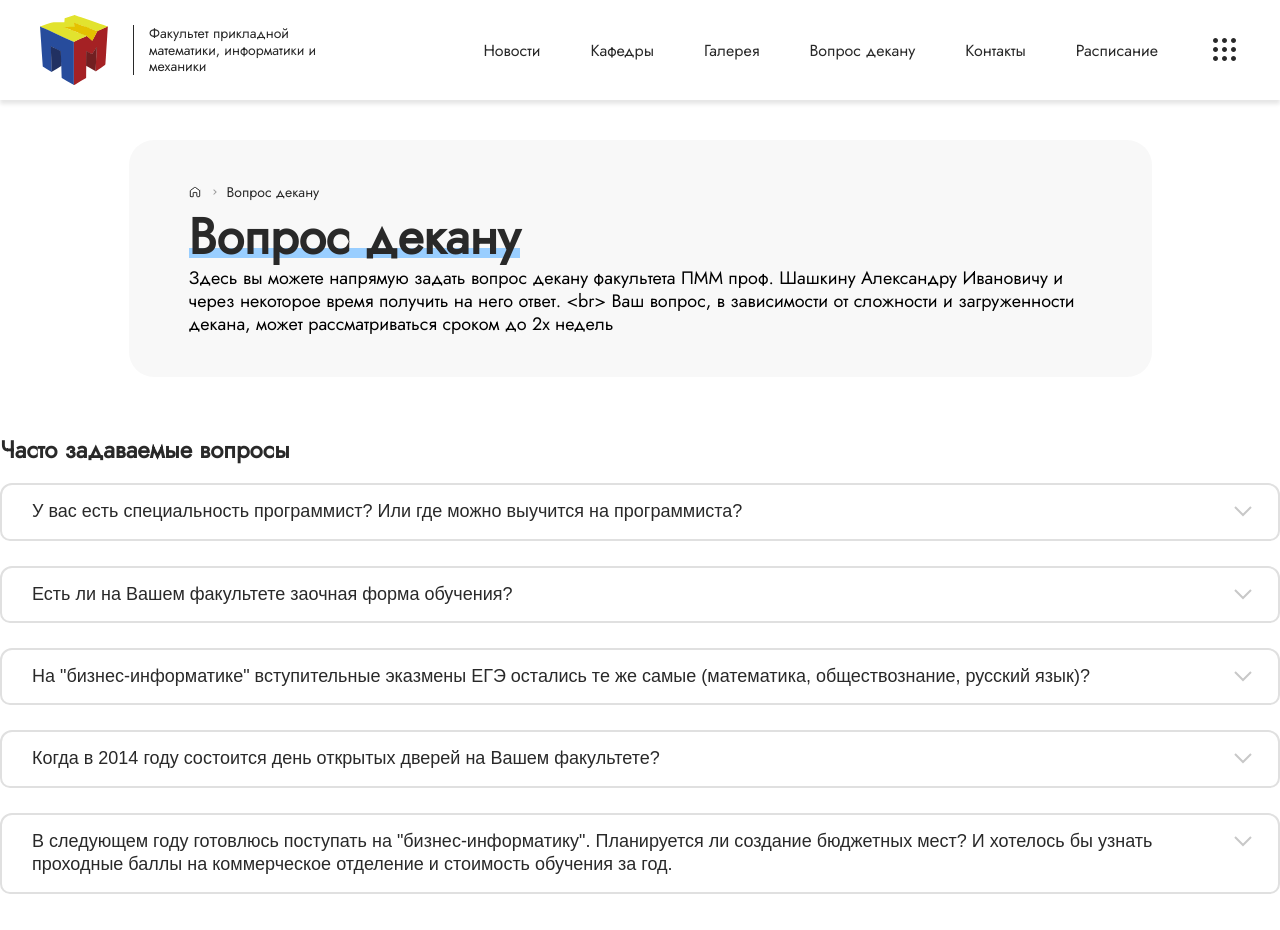
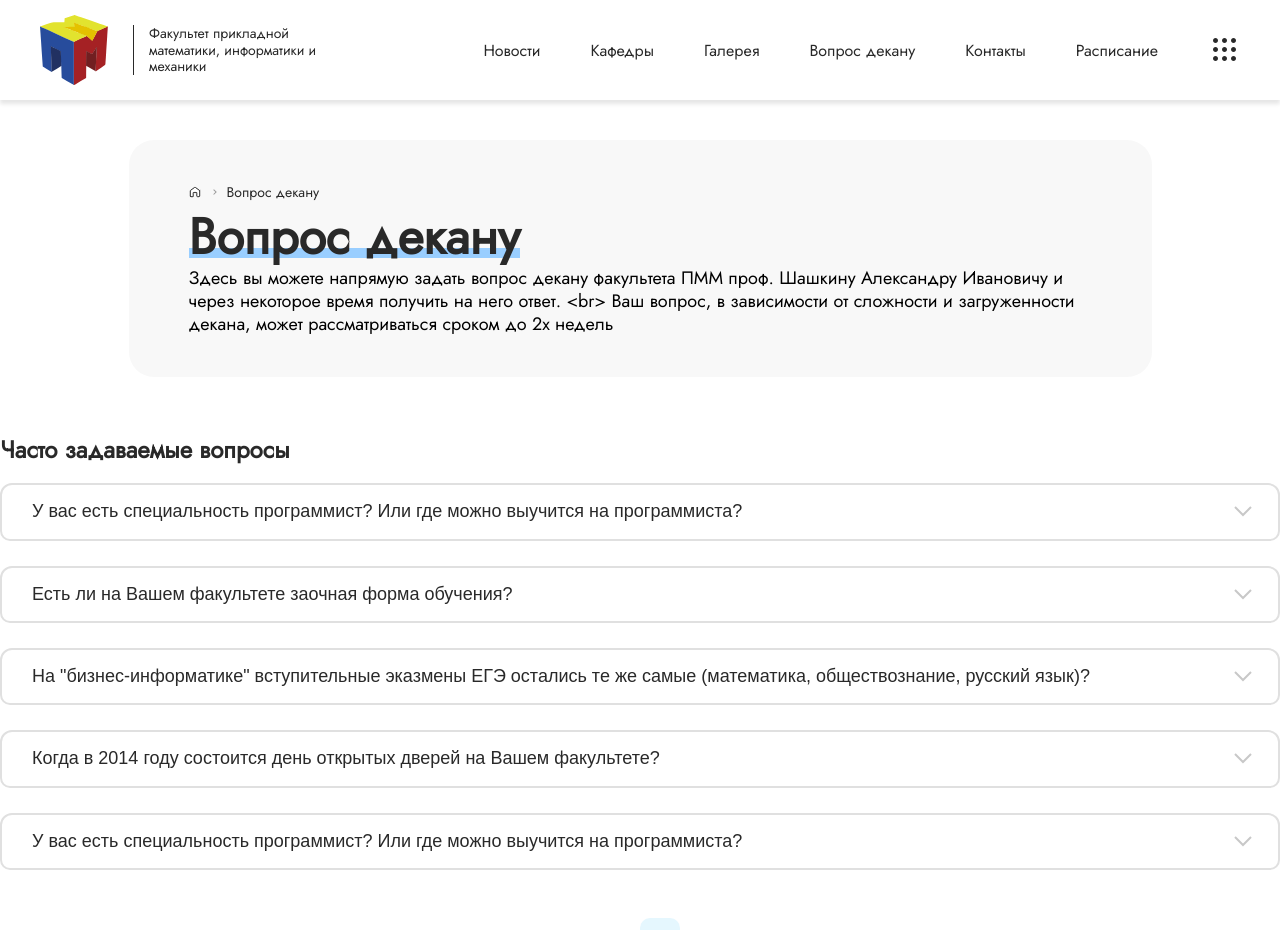
Before and after one commit to koshkinoko-hana/AmmFe, a React (Create React App) app: page /faq in a window 1280 px wide. Shown: the top 930 px of the page. Built offline with nearby package versions, Linux system fonts and the light colour scheme; what redux-saga-routines would draw is missing.

Commit message:
fixed minor bugs

```diff
--- a/src/client/pages/questionPage/index.tsx
+++ b/src/client/pages/questionPage/index.tsx
@@ -26,10 +26,6 @@ const QuestionPage: React.FC = () => {
     {
       title: 'Когда в 2014 году состоится день открытых дверей на Вашем факультете?',
       content: 'Ответ на вопрос 2'
-    },
-    {
-      title: 'В следующем году готовлюсь поступать на "бизнес-информатику". Планируется ли создание бюджетных мест? И хотелось бы узнать проходные баллы на коммерческое отделение и стоимость обучения за год.',
-      content: 'На нашем факультет ведется обучение по направлениям, на которых готовят специалистов математико-информационного профиля, в том числе и программистов. В частности, на направлениях "Математическое обеспечение и администрирование информационных систем" и "Фундаментальные информатика и информационные технологии".'
     },
     {
       title: 'У вас есть специальность программист? Или где можно выучится на программиста?',
@@ -73,7 +69,8 @@ const QuestionPage: React.FC = () => {
             titleClass='FAQ__item__title'
             arrowOpenClass='open'
           >
-            {item.content}
+
+            <div style={{ padding: '20px 30px' }}>{item.content} </div>
           </Accordion>
         ))}
 
```
